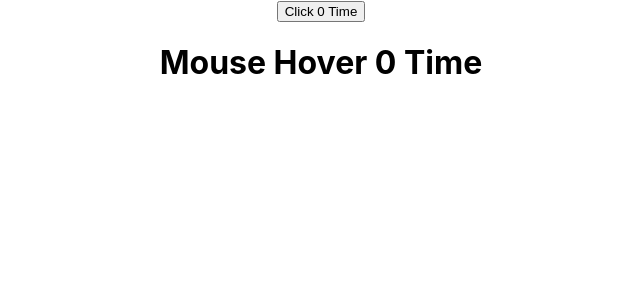
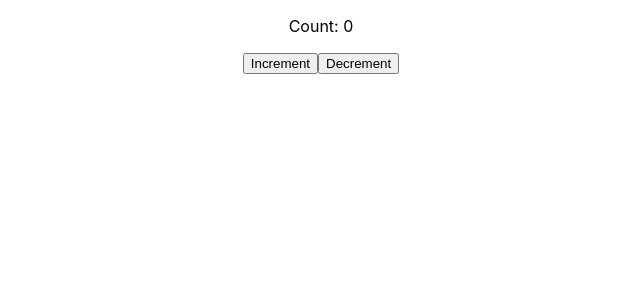
Before and after one commit to mehedimahid/React-JS, a React (Create React App) app in the folder my-app/: page / in a window 1280 px wide. Shown: the top 300 px of the page, without its empty margins (319-959 px from the left). Built offline with nearby package versions, Linux system fonts and the light colour scheme.

Commit message:
render props

```diff
--- a/my-app/src/App.js
+++ b/my-app/src/App.js
@@ -1,14 +1,25 @@
 import "./App.css";
-import ClickCounter from "./component/Higher-Order-Component/ClickCounter";
 import ClickCounterTwo from "./component/Higher-Order-Component/ClickCounterTwo";
-import HoverCounter from "./component/Higher-Order-Component/HoverCounter";
+import Counter from "./component/Higher-Order-Component/Counter";
+import CounterTwo from "./component/Higher-Order-Component/CounterTwo";
+
 import HoverCounterTwo from "./component/Higher-Order-Component/HoverCounterTwo";
 
 function App() {
   return (
     <div className="App">
-      <ClickCounterTwo />
-      <HoverCounterTwo />
+      {/* <Counter>
+        {(count, incrementCount) => (
+          <ClickCounterTwo count={count} incrementCount={incrementCount} />
+        )}
+      </Counter>
+
+      <Counter>
+        {(count, incrementCount) => (
+          <HoverCounterTwo count={count} incrementCount={incrementCount} />
+        )}
+      </Counter> */}
+      <CounterTwo />
     </div>
   );
 }
--- a/my-app/src/component/Higher-Order-Component/ClickCounterTwo.js
+++ b/my-app/src/component/Higher-Order-Component/ClickCounterTwo.js
@@ -1,24 +1,11 @@
 import React, { Component } from "react";
 
 class ClickCounterTwo extends Component {
-  constructor(props) {
-    super(props);
-
-    this.state = {
-      count: 0,
-    };
-  }
-  incrementCount = () => {
-    this.setState((prevState) => {
-      return { count: prevState.count + 1 };
-    });
-  };
-
   render() {
-    const { count } = this.state;
+    const { count, incrementCount } = this.props;
     return (
       <div>
-        <button onClick={this.incrementCount}>Click {count} Time</button>
+        <button onClick={incrementCount}>Click {count} Time</button>
       </div>
     );
   }
--- /dev/null
+++ b/my-app/src/component/Higher-Order-Component/Counter.js
@@ -0,0 +1,25 @@
+import React, { Component } from "react";
+
+export class Counter extends Component {
+  constructor(props) {
+    super(props);
+
+    this.state = {
+      count: 0,
+    };
+  }
+  incrementCount = () => {
+    this.setState((prevState) => {
+      return {
+        count: prevState.count + 1,
+      };
+    });
+  };
+  render() {
+    return (
+      <div>{this.props.children(this.state.count, this.incrementCount)}</div>
+    );
+  }
+}
+
+export default Counter;
--- /dev/null
+++ b/my-app/src/component/Higher-Order-Component/CounterTwo.js
@@ -0,0 +1,26 @@
+import React, { useState } from "react";
+
+function CounterTwo() {
+  // Declare a state variable called "count" and initialize it to 0
+  const [count, setCount] = useState(0);
+
+  const increment = () => {
+    // Update the value of "count" by incrementing it
+    setCount(count + 1);
+  };
+
+  const decrement = () => {
+    // Update the value of "count" by decrementing it
+    count && setCount(count - 1);
+  };
+
+  return (
+    <div>
+      <p>Count: {count}</p>
+      <button onClick={increment}>Increment</button>
+      <button onClick={decrement}>Decrement</button>
+    </div>
+  );
+}
+
+export default CounterTwo;
--- a/my-app/src/component/Higher-Order-Component/HoverCounterTwo.js
+++ b/my-app/src/component/Higher-Order-Component/HoverCounterTwo.js
@@ -1,25 +1,11 @@
 import React, { Component } from "react";
 
 class HoverCounterTwo extends Component {
-  constructor(props) {
-    super(props);
-
-    this.state = {
-      count: 0,
-    };
-  }
-  incrementCount = () => {
-    this.setState((prevState) => {
-      return {
-        count: prevState.count + 1,
-      };
-    });
-  };
   render() {
-    const { count } = this.state;
+    const { count, incrementCount } = this.props;
     return (
       <div>
-        <h1 onMouseOver={this.incrementCount}>Mouse Hover {count} Time</h1>
+        <h1 onMouseOver={incrementCount}>Mouse Hover {count} Time</h1>
       </div>
     );
   }
```
Also changed, not shown: my-app/src/component/Higher-Order-Component/User.js (added, +9 -0 lines).
